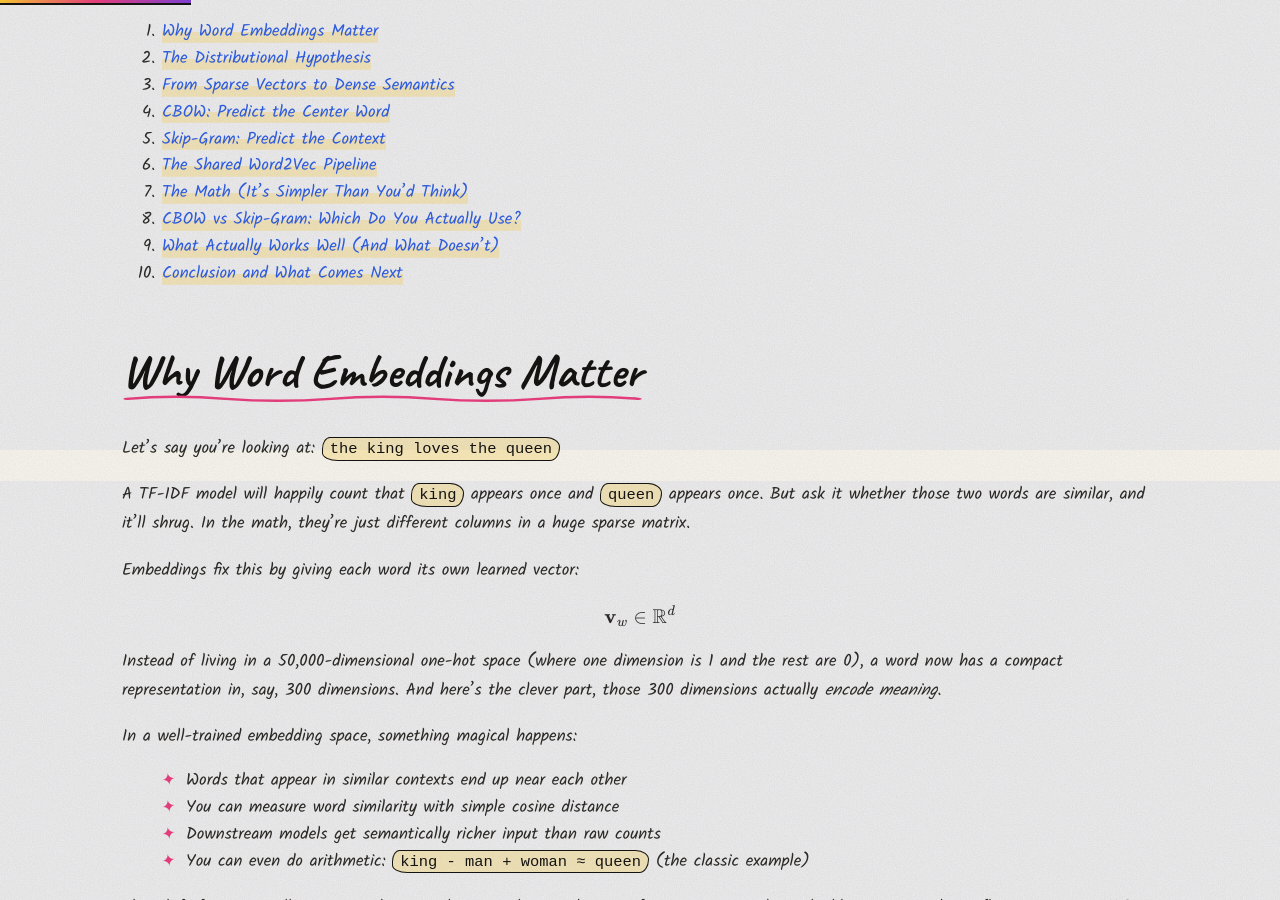
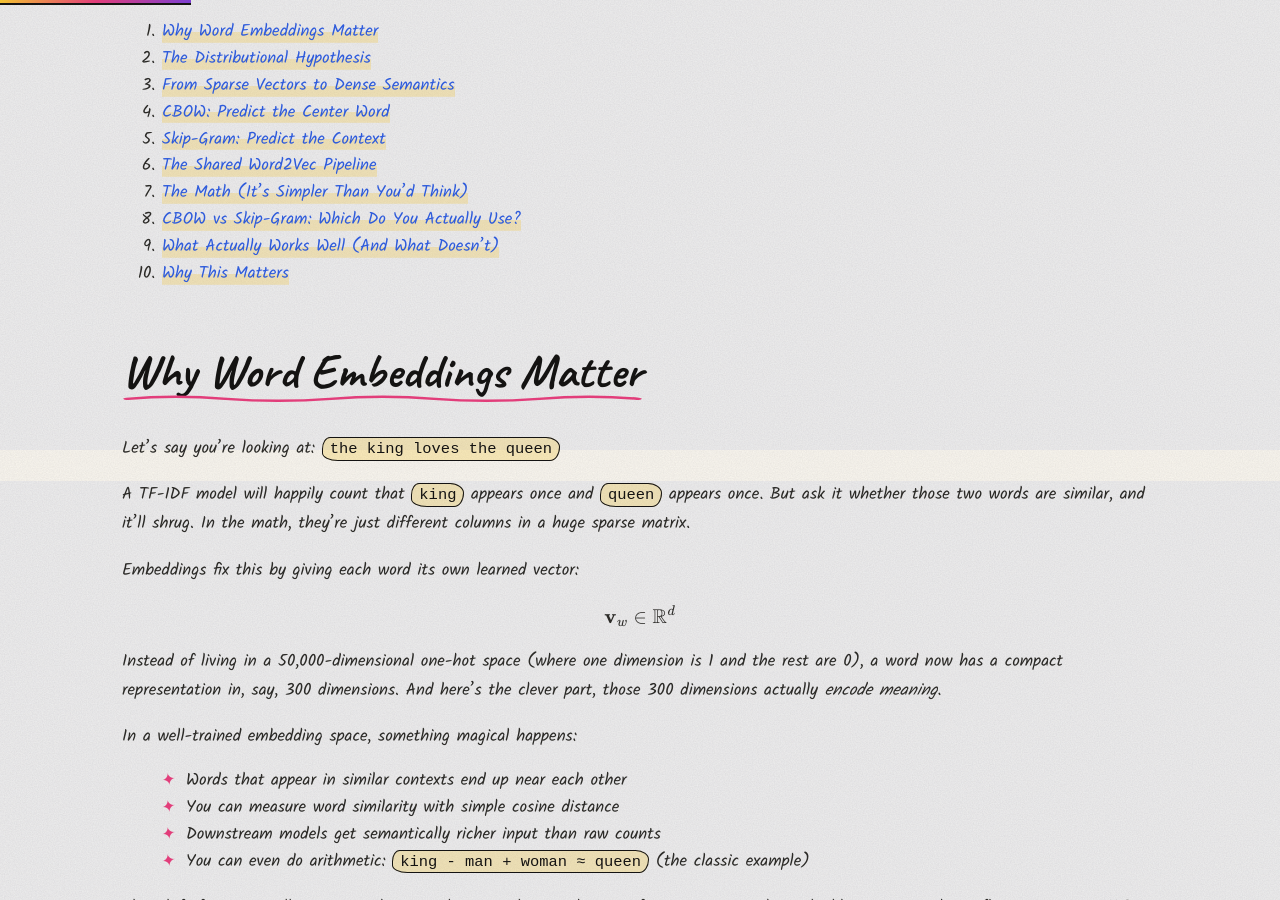
Before and after one commit to mayank1101/mayank1101.github.io, a Jekyll site: the page built from _posts/nlp/2026-02-05-word-embeddigs.md, in a window 1280 px wide and 900 px high, scrolled down 1350 px. Built offline with Jekyll 4.4.1, drawn with Linux system fonts in a browser that asks for light colours; some web fonts are replaced; some of the changed text lies outside the part shown.

Commit message:
fixed typo in the article

```diff
--- a/_posts/nlp/2026-02-05-word-embeddigs.md
+++ b/_posts/nlp/2026-02-05-word-embeddigs.md
@@ -31,7 +31,7 @@
 7. [The Math (It's Simpler Than You'd Think)](#the-math-its-simpler-than-youd-think)
 8. [CBOW vs Skip-Gram: Which Do You Actually Use?](#cbow-vs-skip-gram-which-do-you-actually-use)
 9. [What Actually Works Well (And What Doesn't)](#what-actually-works-well-and-what-doesnt)
-10. [Conclusion and What Comes Next](#conclusion-and-what-comes-next)
+10. [Why This Matters](#why-this-matters)
 
 ## Why Word Embeddings Matter
 
@@ -277,7 +277,7 @@
 
 These aren't bugs in Word2Vec. They're exactly the problems that motivated the next generation of methods. Contextual embeddings, subword tokenization, and pre-training emerged because people kept bumping into these walls.
 
-## Why This Matters (And What Comes Next)
+## Why This Matters
 
 Word2Vec's genius is its simplicity. One core insight:
 
@@ -286,6 +286,7 @@
 That's it. No hand-crafted features, no linguistic rules, no expensive annotations. Just context clues and gradient descent.
 
 CBOW and Skip-Gram are two flavors of the same idea:
+
 - **CBOW** — context → center word (fast, stable)
 - **Skip-Gram** — center word → context (thorough, detailed)
 
```
